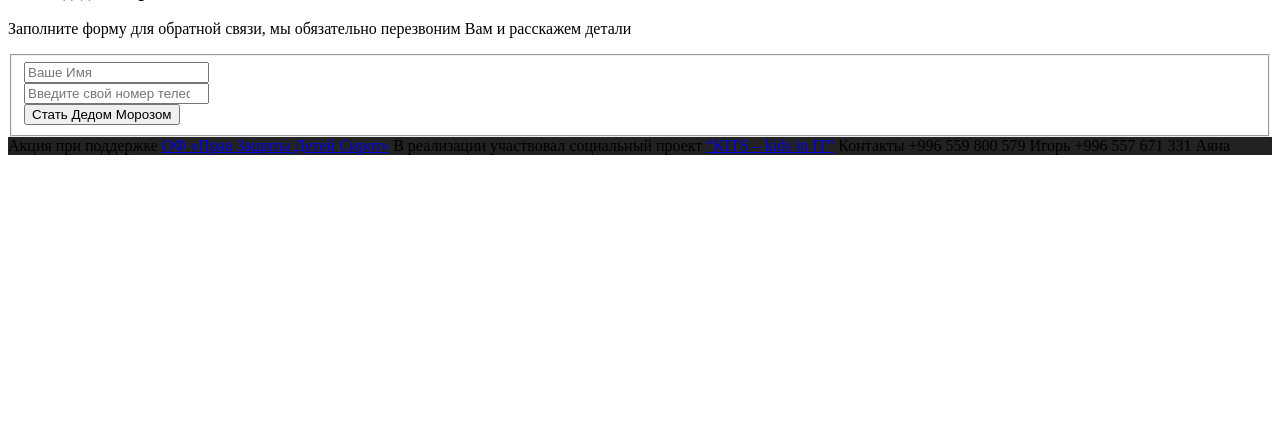
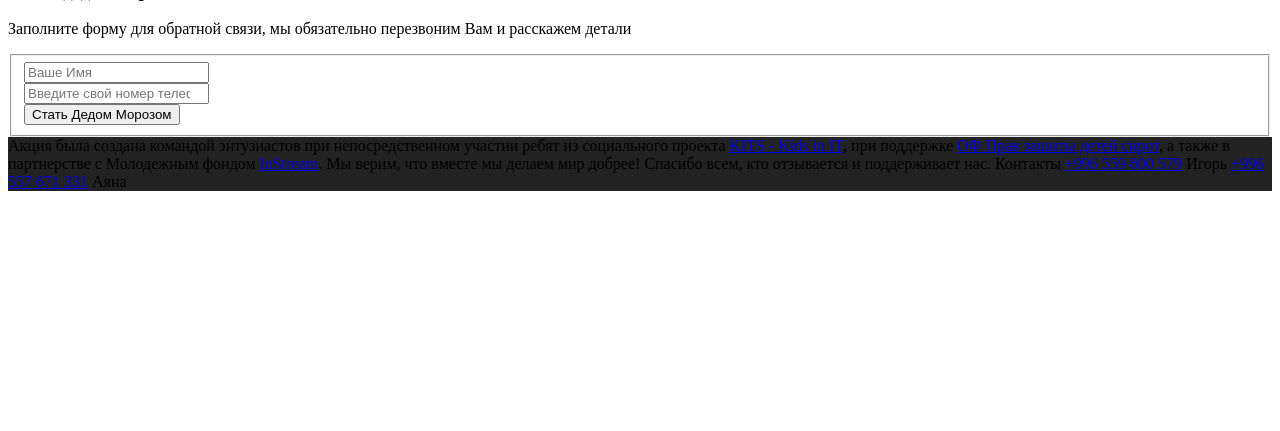
Before and after one commit to kairatomurbek2/dedmoroz, a Django app: page /letters/1/create/ in a window 1280 px wide. Shown: the part 351-782 px from the top of the page. Run offline with Django 3.2, Linux system fonts and the light colour scheme; parts of the project's set-up code (start-up, migrations or seed data) failed here and were passed over; some libraries are stand-ins or nearby versions.

Commit message:
изменил в footer

```diff
--- a/web-application/templates/base.html
+++ b/web-application/templates/base.html
@@ -46,12 +46,14 @@
 {% endblock %}
 <footer class="uk-card-secondary ">
     <div class="uk-container uk-card uk-card-secondary uk-text-center uk-card-default" style="background-color: #222;">
-        <div class="">Акция при поддержке <a href="https://www.facebook.com/igor.belyaev.773/">ОФ «Прав Защиты Детей
-            Сирот»</a>
-            В реализации участвовал социальный проект <a href="https://www.facebook.com/kitsinkg/">“KITS – kids in
-                IT”</a>
-            Контакты +996 559 800 579 Игорь
-            +996 557 671 331 Аяна
+        <div class="">
+            Акция была создана командой энтузиастов при непосредственном участии ребят из социального проекта <a
+                href="https://www.facebook.com/kitsinkg/">KITS - Kids in IT</a>, при поддержке <a
+                href="https://www.facebook.com/igor.belyaev.773/">ОФ Прав зашиты детей сирот</a>, а также в партнерстве
+            с
+            Молодежным фондом <a href="https://www.facebook.com/instream.kg/?fref=mentions">InStream</a>. Мы верим, что
+            вместе мы делаем мир добрее! Спасибо всем, кто отзывается и поддерживает нас.
+            Контакты <a href="tel:+996559800579">+996 559 800 579</a> Игорь <a href="tel:+996557671331">+996 557 671 331</a> Аяна
         </div>
     </div>
 </footer>
--- a/web-application/templates/home.html
+++ b/web-application/templates/home.html
@@ -21,7 +21,7 @@
             <p>помогает устроить праздник детям-сиротам и детям из
                 малоимущих семей, которые также ждут новогоднего чуда и подарков в эту особенную ночь. Поддержать эту
                 традицию и помочь сохранить веру в чудо может каждый из нас, став Дедом Морозом хотя бы для одного
-                ребенка. На этой сайте собраны письма ребят из различных детских домов, школ-интернатов и центров
+                ребенка. На этом сайте собраны письма ребят из различных детских домов, школ-интернатов и центров
                 Кыргызстана, и Вы можете выбрать одно или несколько. Вот как это работает:</p>
             <ol>
                 <li>После того, как Вы выберете письмо, оно получит статус "Ожидает подтверждения". С Вами свяжется наш
@@ -33,7 +33,7 @@
                 </li>
                 <li>
                     Ваш подарок с помощью наших волонтеров отправляется к ребенку, а в мире становится больше добрых
-                    дел.»
+                    дел.
                 </li>
             </ol>
             <div class="subscribe uk-margin-large-top">
```
